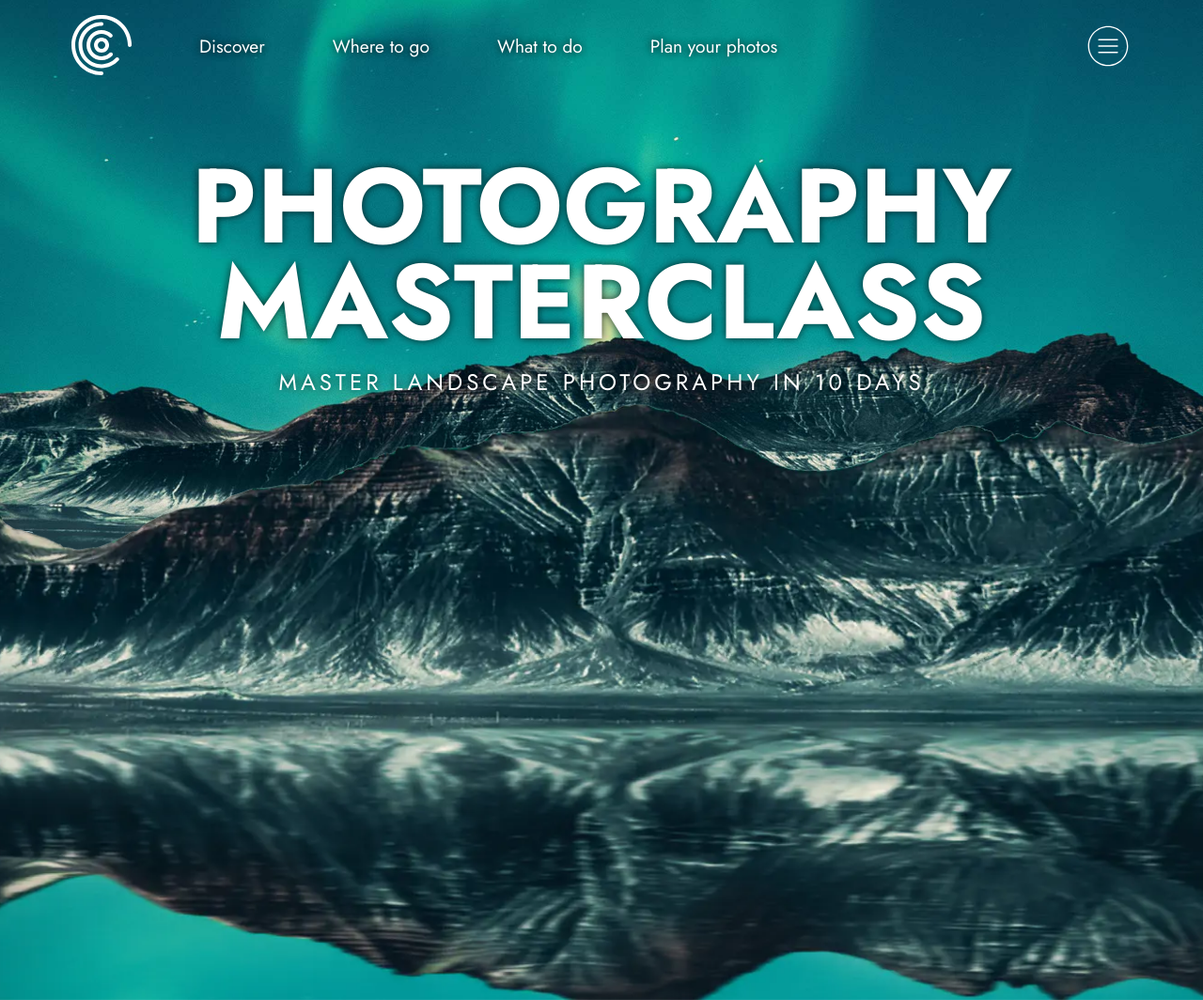
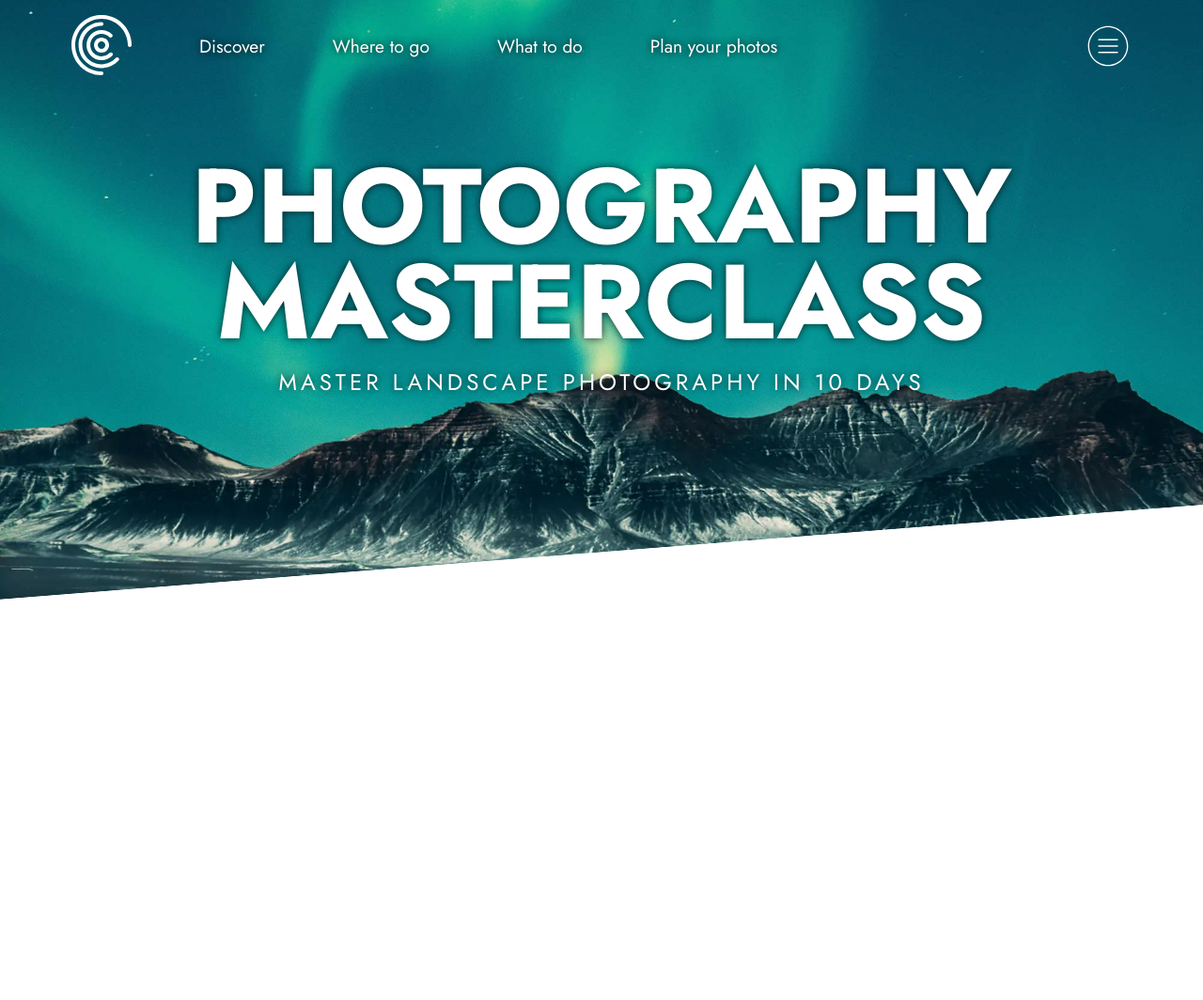
Before and after one commit to massi-brero/mixed-ui-projects, a plain HTML site: page photo-masterclass/index.html in a window 1280 px wide. Shown: the whole page at 94% size. After the commit the page ends 800 px from the top, so only its background shows below. Drawn offline with Linux system fonts and the light colour scheme.

Commit message:
finished header styling

```diff
--- a/photo-masterclass/index.html
+++ b/photo-masterclass/index.html
@@ -10,8 +10,7 @@
 	</head>
 	<body>
 		<header class="header">
-			<div class="header__background"></div>
-			<div class="container header__container">
+ 			<div class="container header__container">
 				<nav class="navigation">
 					<ul class="navigation__list">
 						<li class="navigation__list-item">
@@ -94,7 +93,7 @@
 					<p class="header__heading--sub">Master landscape photography in 10 days</p>
 				</div>
 			</div>
-			<div class="header__mountains"></div>
+			<div class="header__slope"></div>
 		</header>
 	</body>
 </html>
--- a/photo-masterclass/styles/main.css
+++ b/photo-masterclass/styles/main.css
@@ -21,36 +21,50 @@ html {
 }
 
 .header {
-    height: 45rem;
+    height: 40rem;
+    position: relative;
+    overflow: hidden;
+}
+
+.header::before {
+    content: '';
+    top: 0;
+    position: absolute;
+    width: 100vw;
+    bottom: -11rem;
+
+    background-image: url('../images/pexels-benjamin-suter-3617500.jpg');
+    background-repeat: no-repeat;
+    background-position: center bottom;
+    background-size: 100% auto;
+}
+
+.header::after {
+    content: '';
+    position: absolute;
+    width: 100vw;
+    height: 33vw;
+    bottom: -11rem;
+
+    background-image: url('../images/pexels-benjamin-suter-3617500-mountains.webp');
+    background-repeat: no-repeat;
+    background-position: center bottom;
+    background-size: 100% auto;
+}
+
+.header__slope {
+    position: absolute;
+    left: 0;
+    right: 0;
+    bottom: 0;
+    height: 10vw;
+
 
     background-image: linear-gradient(-4.5deg, white 44.9%, transparent 45.2%);
     background-repeat: no-repeat;
     background-position: center bottom;
     background-size: 100% auto;
-}
-
-.header__background {
-    height: 40rem;
-    position: absolute;
-    left: 0;
-    right: 0;
-
-    background-image: url('../images/pexels-benjamin-suter-3617500.jpg');
-    background-repeat: no-repeat;
-    background-position: center 70%;
-    background-size: cover;
-}
-
-.header__mountains {
-    height: 40rem;
-    position: absolute;
-    left: 0;
-    right: 0;
-
-    background-image: url('../images/pexels-benjamin-suter-3617500-mountains.webp');
-    background-repeat: no-repeat;
-    background-position: center 70%;
-    background-size: cover;
+    z-index: 1;
 }
 
 .icon {
@@ -134,6 +148,14 @@ html {
     text-shadow: 0 0 .5rem rgba(0, 0, 0, .75);
 }
 
+
+.header__heading--sub {
+    position: relative;
+    z-index: 1;
+}
+
+
+
 .header__heading--main {
     font-size: 7rem;
     line-height: 91%;
```
